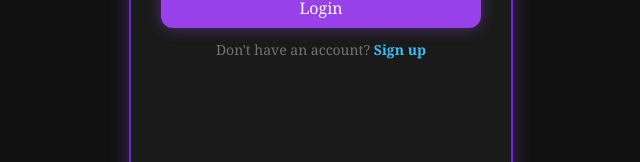
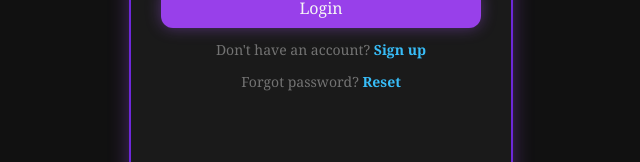
Before and after one commit to Novaedgex/Lunaris-UI, a React (Vite) app: page / in a window 1280 px wide. Shown: the part 465-627 px from the top of the page, without its empty margins (319-959 px from the left). Built offline with nearby package versions, Linux system fonts and the light colour scheme; the HTML template or start-up script is replaced by a standard one.

Commit message:
Added password forget

```diff
--- a/src/components/Login.jsx
+++ b/src/components/Login.jsx
@@ -11,6 +11,10 @@ const Login = ({ onChange }) => {
     const [loading, setLoading] = useState(false)
     const [LoadNotVerified, setLoadNotVerified] = useState(false)
     const [LoadingMessage, setLoadingMessage] = useState('')
+
+    const passwordReset = () => {
+      fetch(`${import.meta.env.VITE_BACKEND}/user/password-reset`, {method: "POST",headers: {"Content-Type": "application/json"},body: JSON.stringify({ email })})
+    }
 
 
     const handleSubmit = async (e) => {
@@ -49,7 +53,7 @@ const Login = ({ onChange }) => {
           <button className='w-80 h-10 rounded-xl bg-(--lv-purple) text-(--lv-text) font-serif mt-6 hover:bg-(--lv-purple-dim)' style={{boxShadow: "var(--lv-glow-btn)"}} onClick={handleSubmit}>Login</button>
         </form>
         <h1 className='text-sm text-(--lv-muted) font-serif mt-3'>Don't have an account? <span onClick={onChange} className='text-(--lv-info) font-semibold cursor-pointer'>Sign up</span></h1>
-        {/* <h1 className='text-sm text-(--lv-muted) font-serif mt-3'>Forgot password? <span className='text-(--lv-info) font-semibold cursor-pointer'>Reset</span></h1> */}
+        <h1 className='text-sm text-(--lv-muted) font-serif mt-3'>Forgot password? <span className='text-(--lv-info) font-semibold cursor-pointer' onClick={passwordReset}>Reset</span></h1>
     </div>
   )
 }
```
